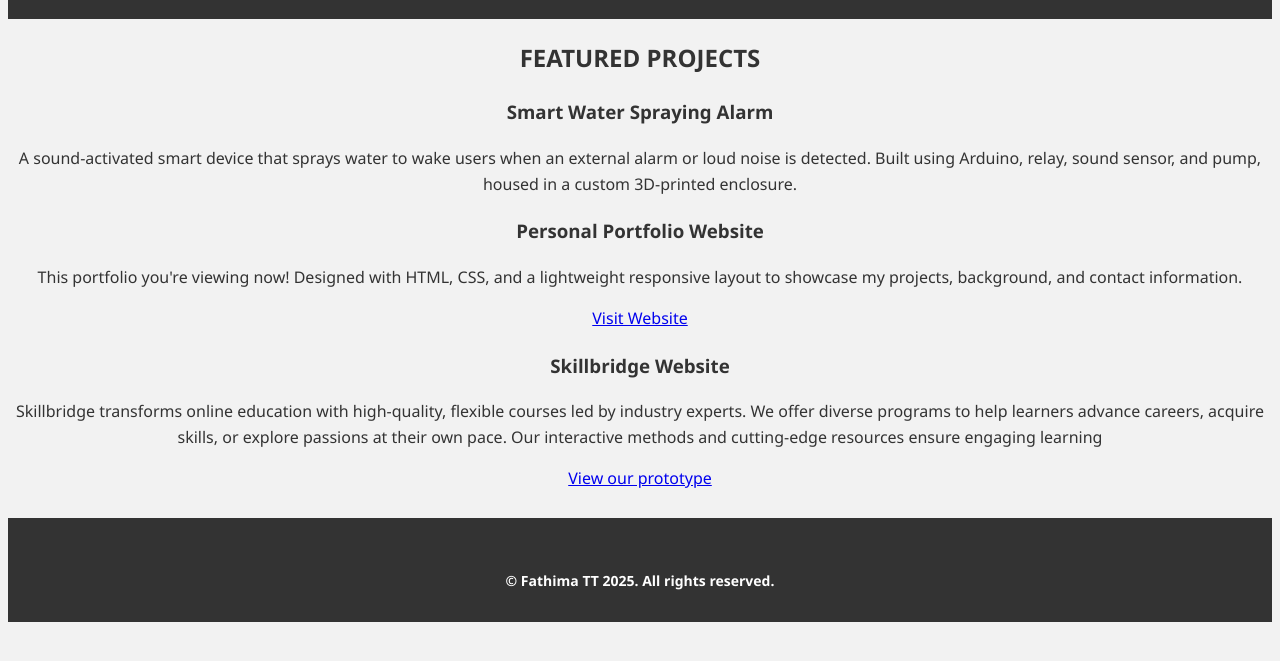
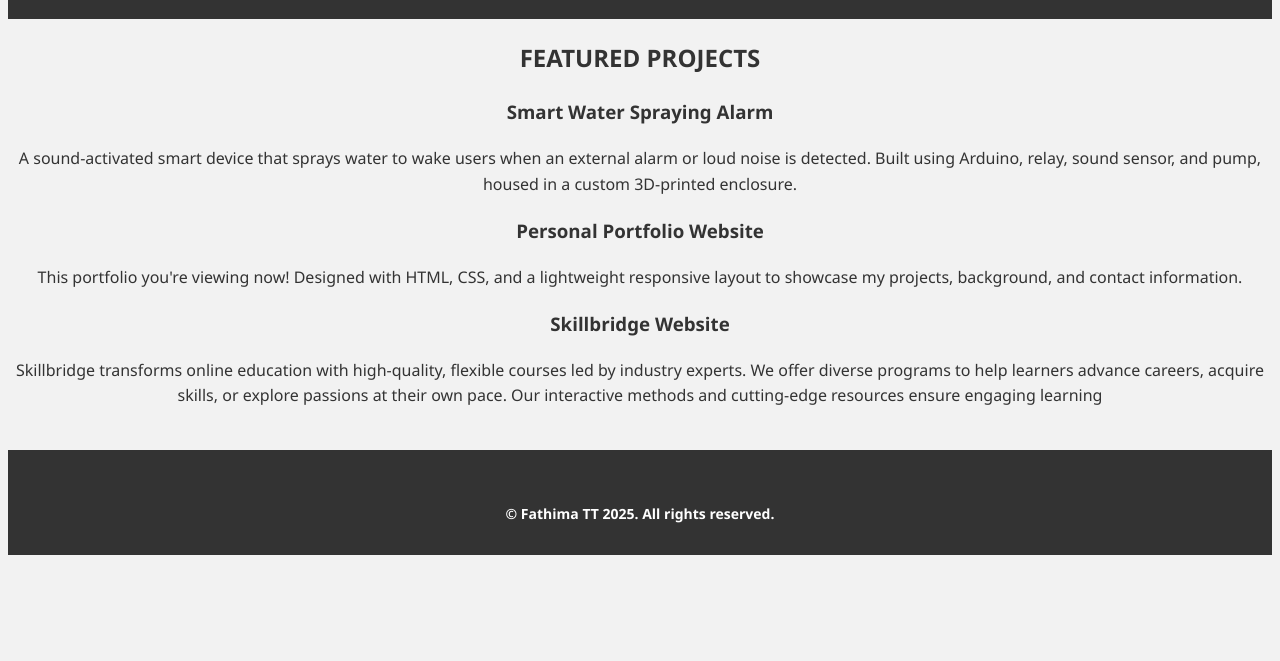
Before and after one commit to Fathima-05/Personal-Portfolio, a plain HTML site: page portfolio_project/projects.html in a window 1280 px wide. Shown: the part 137-798 px from the top of the page. Drawn offline with Linux system fonts and the light colour scheme.

Commit message:
Update projects.html

```diff
--- a/portfolio_project/projects.html
+++ b/portfolio_project/projects.html
@@ -34,7 +34,6 @@
         <p>
           This portfolio you're viewing now! Designed with HTML, CSS, and a lightweight responsive layout to showcase my projects, background, and contact information.
         </p>
-        <a href="https://portfolio-fathimatt.netlify.app/projects" target="_blank">Visit Website</a>
       </div>
 
       <div class="project">
@@ -42,7 +41,7 @@
         <p>
          Skillbridge transforms online education with high-quality, flexible courses led by industry experts. We offer diverse programs to help learners advance careers, acquire skills, or explore passions at their own pace. Our interactive methods and cutting-edge resources ensure engaging learning
         </p>
-        <a href="https://lnkd.in/gr5dasWK" target="_blank">View our prototype</a>
+
       </div>
     </section>
     </center>
```
